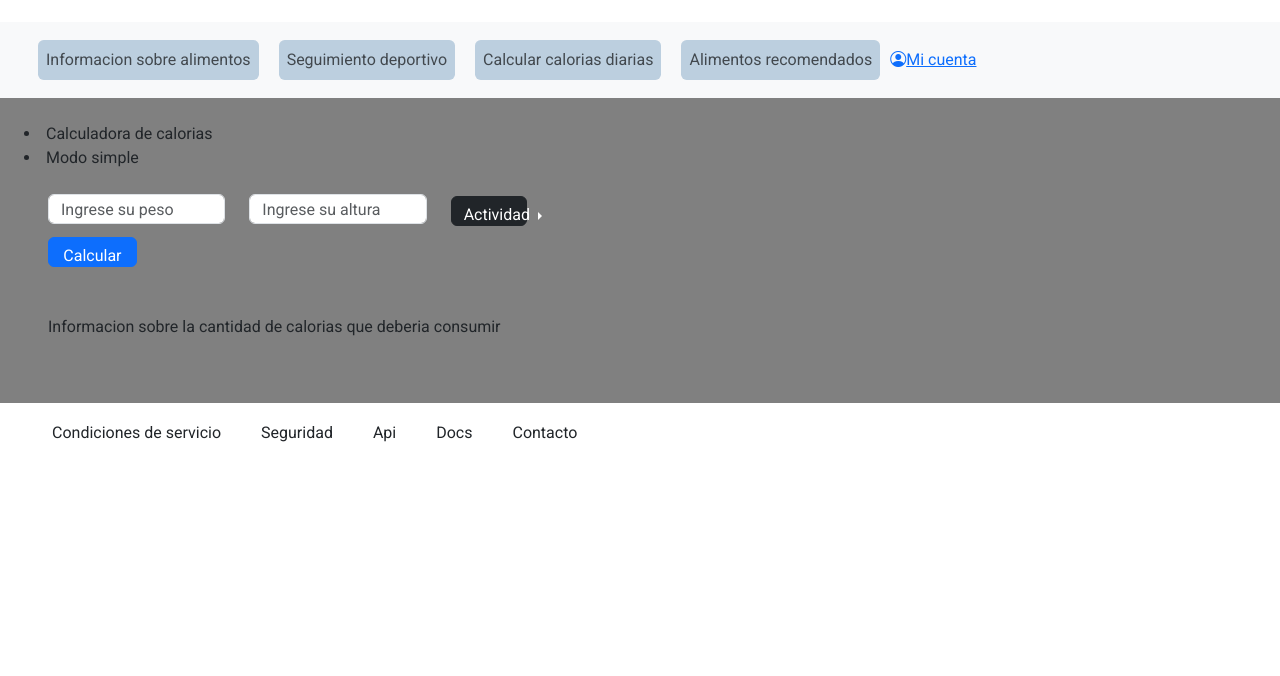
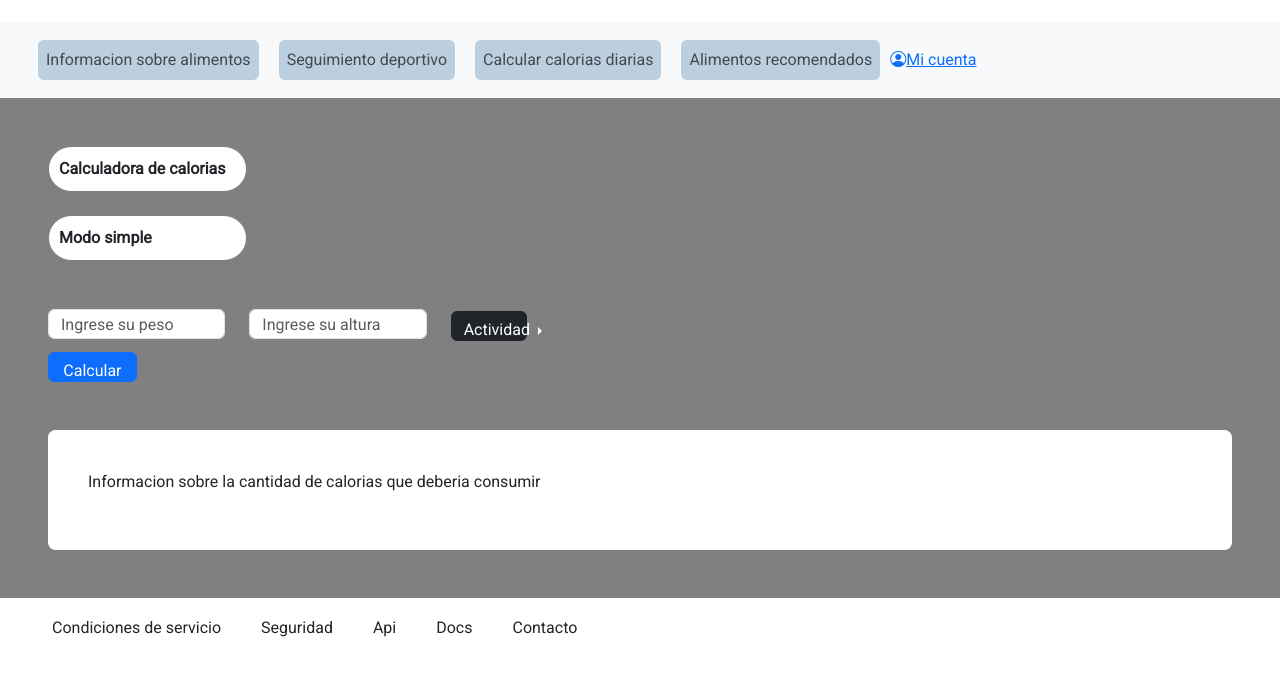
Before and after one commit to Niicool1/Proyecto-Ingenieria-web, a plain HTML site: page calculadoraCalorias.html in a window 1280 px wide. Shown: the part 60-736 px from the top of the page. Drawn offline with nearby package versions, Linux system fonts and the light colour scheme.

Commit message:
Update styles.css

```diff
--- a/css/styles.css
+++ b/css/styles.css
@@ -145,18 +145,27 @@ ul#alimento li div img{
     height: 320px;
 }
 
-ul#recomendacion {
-    padding: 10px;
-    margin: 10px;
+div#recomendacion {
     list-style: none;
 
 }
 
-ul#recomendacion li{
+div#recomendacion li{
     background-color: white;
     padding: 10px;
-    margin: 10px;
+    margin: 25px;
     border-radius:1cm ;
     font-weight: 600;
     width:16%;
+
 }
+
+.infoCalorias {
+    background-color: white;
+    border-radius: 0.2cm;
+    padding: 20px;
+}
+
+.infoCalorias p {
+    padding:20px;
+}
```
